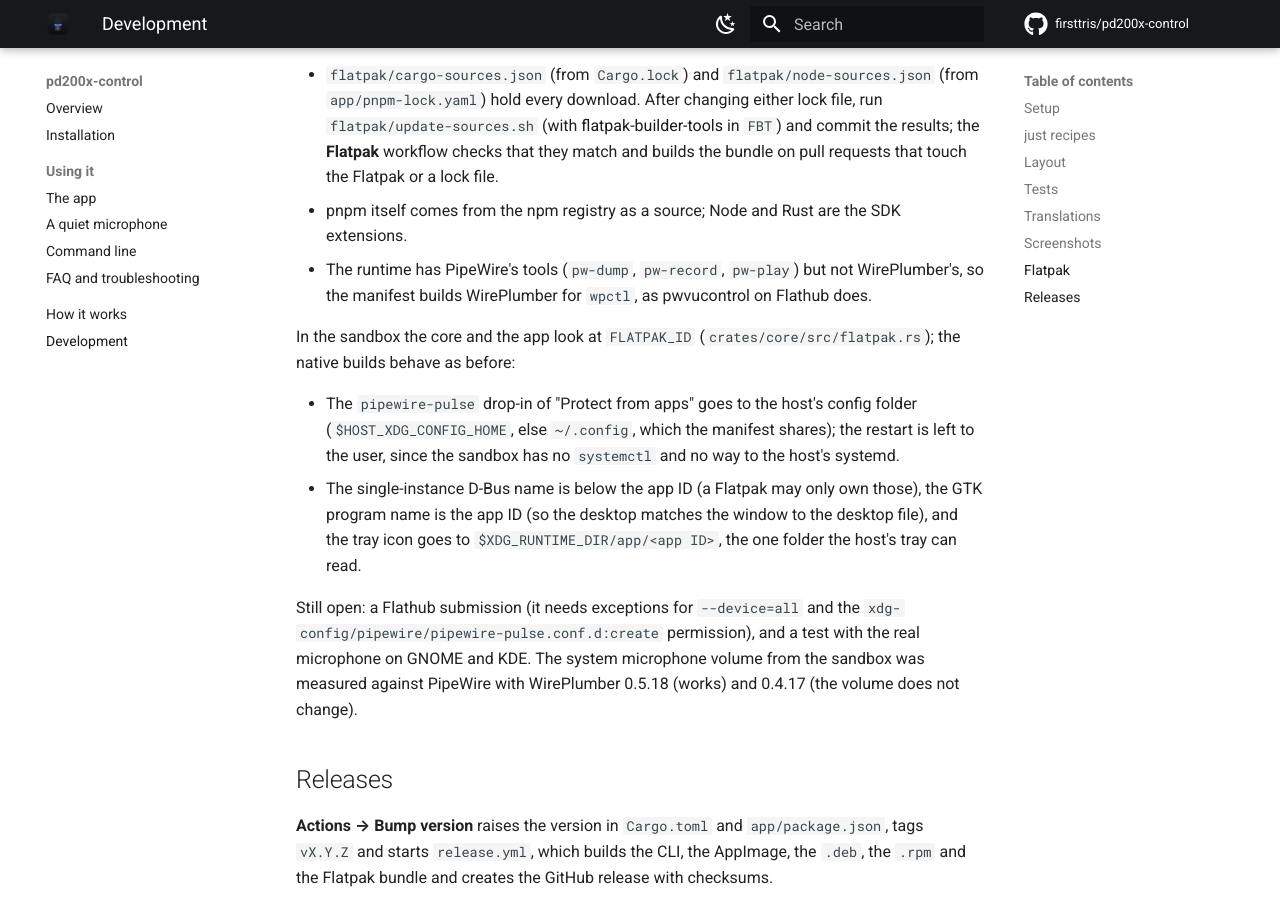
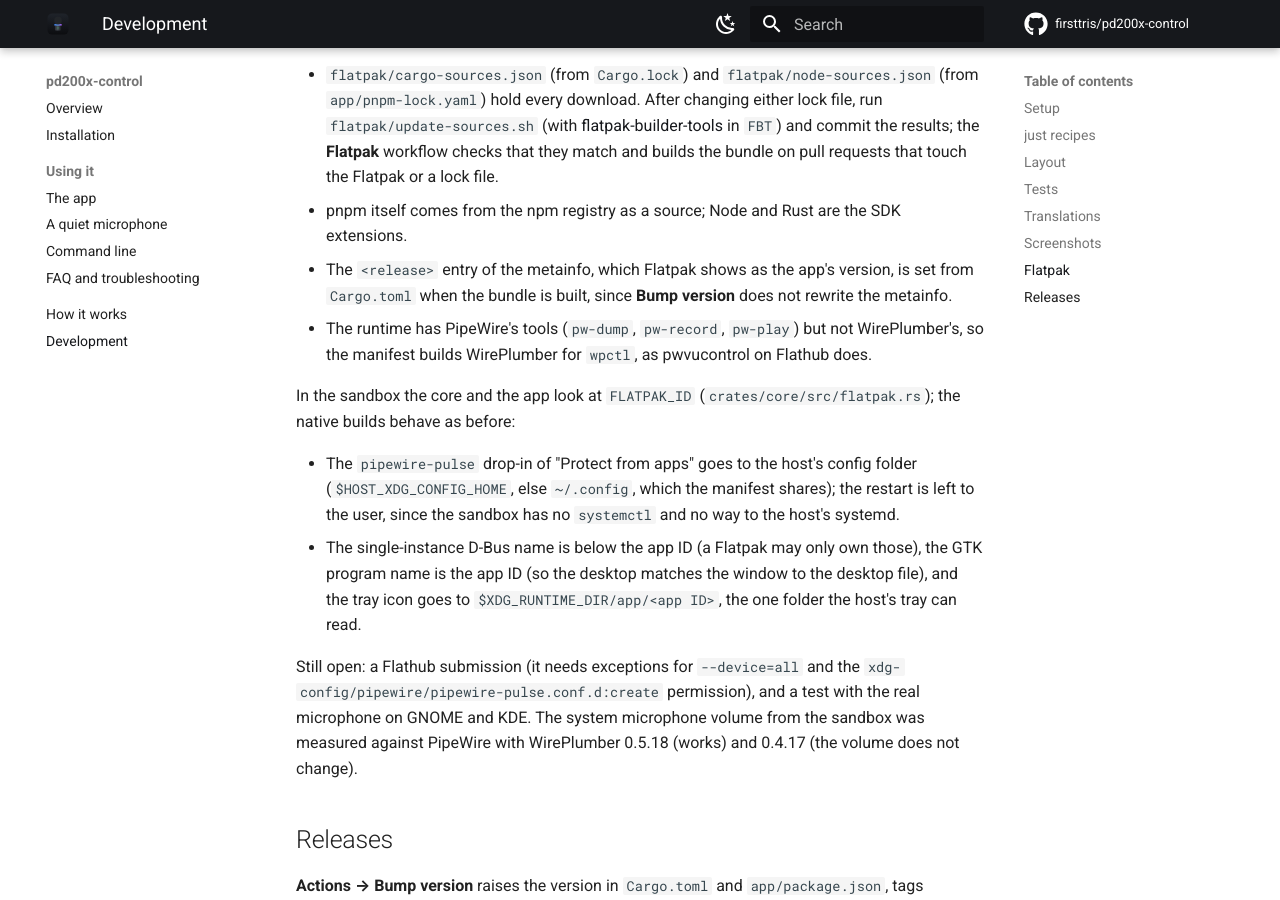
Before and after one commit to firsttris/pd200x-control, an MkDocs documentation site: the page built from docs/development.md, in a window 1280 px wide and 900 px high, scrolled down 3049 px. Built offline with MkDocs 1.6.1 and Material for MkDocs 9.7.7, drawn with Linux system fonts in a browser that asks for light colours; comment, search, counter and statistics services are not loaded.

Commit message:
Set the Flatpak's release version from Cargo.toml
The metainfo's <release> entry was fixed at 0.1.1, and "Bump version"
rewrites only Cargo.toml and app/package.json (firsttris/workflows
bump-version.yml). After the next bump the bundle would be named 0.1.2
while Flatpak and software centres show 0.1.1: flatpak takes the
installed app's version from that entry (common/flatpak-dir.c,
add_appdata_to_deploy_data). The build now writes Cargo.toml's version
(dated by SOURCE_DATE_EPOCH or the build day) into the installed copy and
fails if the entry is missing. Found by the review of PR #1.

Co-Authored-By: Claude Opus 5.5 <noreply@anthropic.com>
Claude-Session: https://claude.ai/code/session_01So3Mc41ujqpiYKhz7Kyqee

```diff
--- a/docs/development.md
+++ b/docs/development.md
@@ -96,6 +96,8 @@ The manifest builds from the checkout without network access, as Flathub require
   in `FBT`) and commit the results; the **Flatpak** workflow checks that they match and builds the
   bundle on pull requests that touch the Flatpak or a lock file.
 - pnpm itself comes from the npm registry as a source; Node and Rust are the SDK extensions.
+- The `<release>` entry of the metainfo, which Flatpak shows as the app's version, is set from
+  `Cargo.toml` when the bundle is built, since **Bump version** does not rewrite the metainfo.
 - The runtime has PipeWire's tools (`pw-dump`, `pw-record`, `pw-play`) but not WirePlumber's, so
   the manifest builds WirePlumber for `wpctl`, as pwvucontrol on Flathub does.
 
```
Also changed, not shown: 1 other file.
